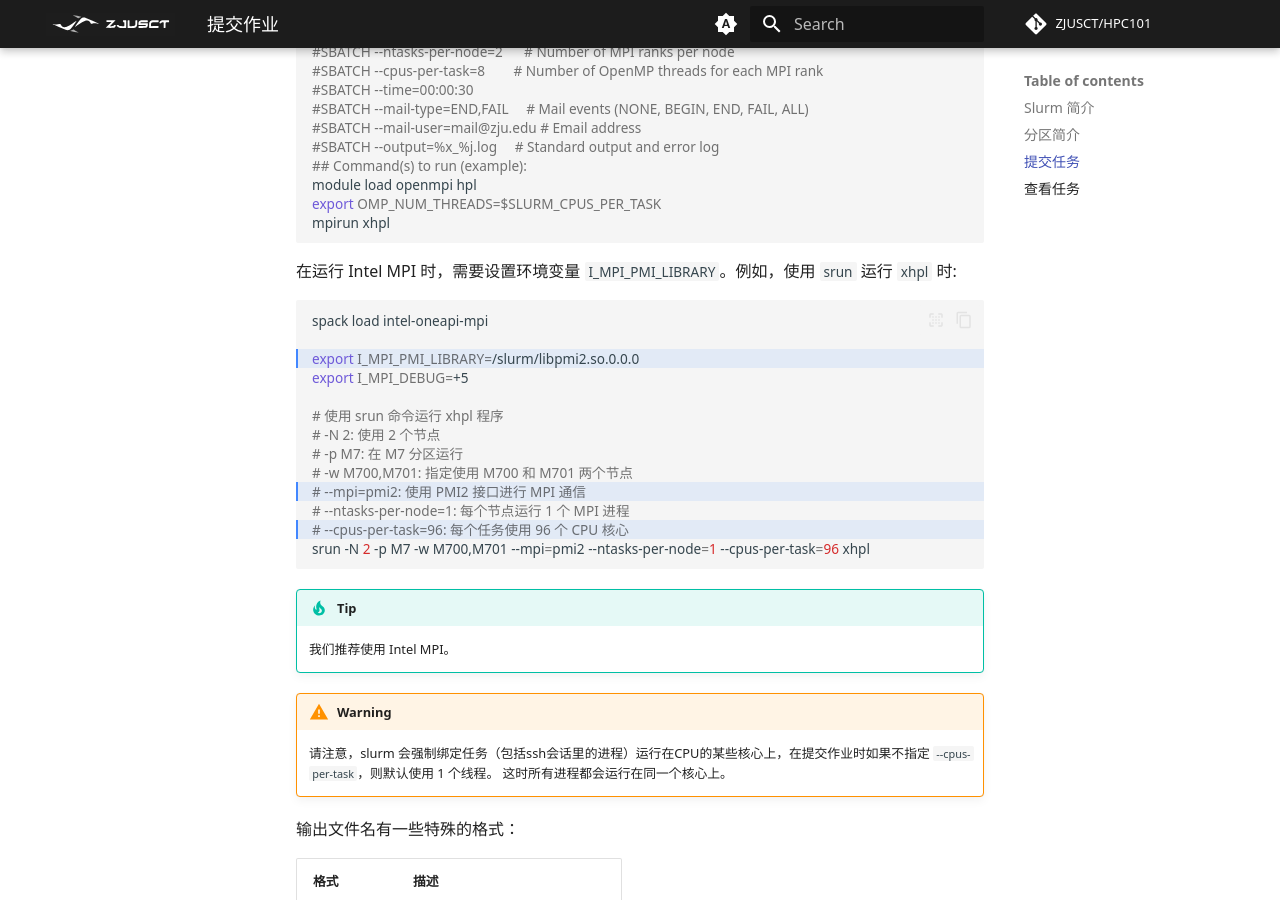
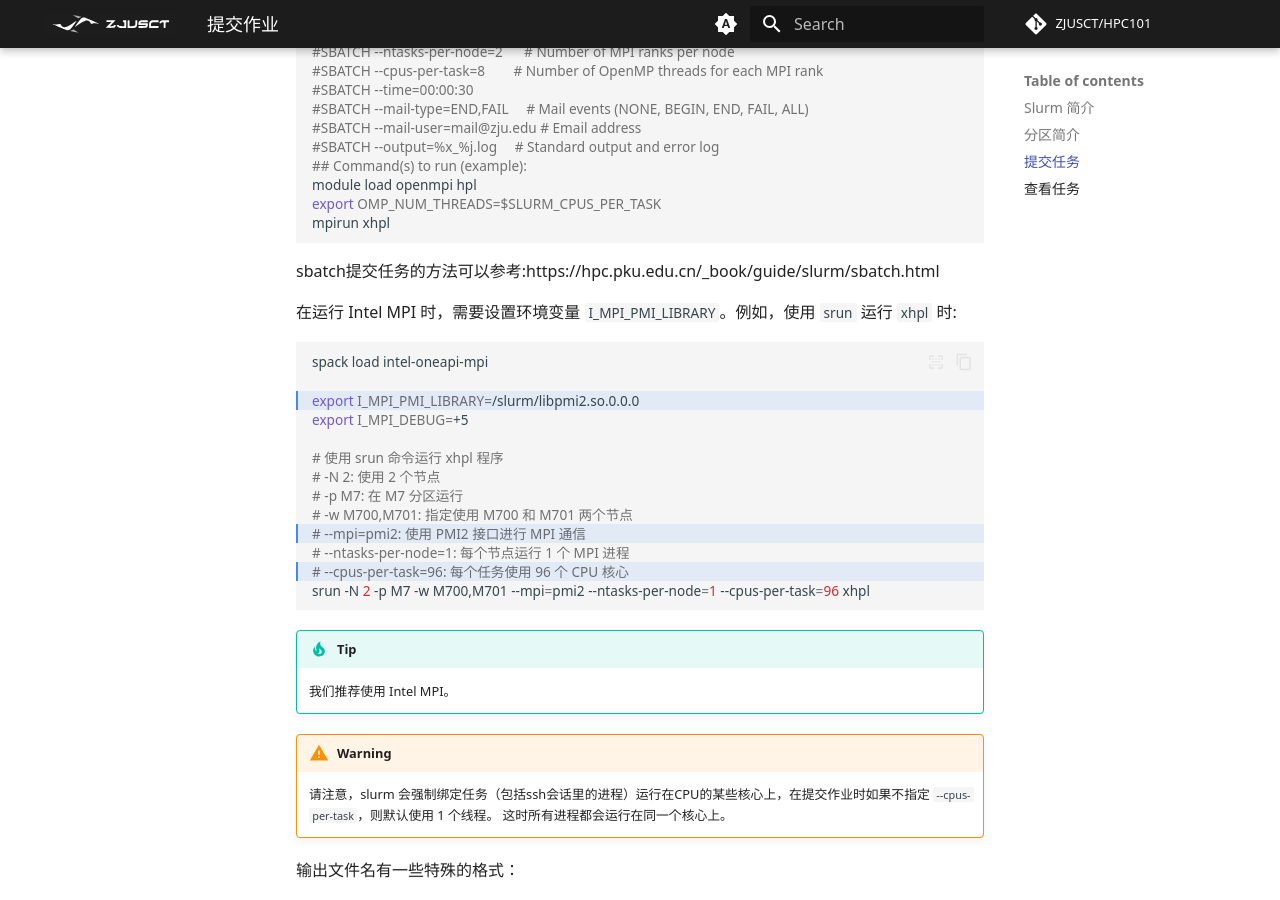
Before and after one commit to wys917/HPC101, an MkDocs documentation site: the page built from docs/guide/job.md, in a window 1280 px wide and 900 px high, scrolled down 1642 px. Built offline with MkDocs 1.6.1 and Material for MkDocs 9.7.7, drawn with Linux system fonts in a browser that asks for light colours; some web fonts are replaced; comment, search, counter and statistics services are not loaded.

Commit message:
Update job.md
添加sbatch的使用文档。pku的文档讲得比较清晰

````diff
--- a/docs/guide/job.md
+++ b/docs/guide/job.md
@@ -77,6 +77,8 @@ module load openmpi hpl
 export OMP_NUM_THREADS=$SLURM_CPUS_PER_TASK
 mpirun xhpl
 ```
+
+sbatch提交任务的方法可以参考:https://hpc.pku.edu.cn/_book/guide/slurm/sbatch.html
 
 在运行 Intel MPI 时，需要设置环境变量 `I_MPI_PMI_LIBRARY`。例如，使用 `srun` 运行 `xhpl` 时:
 
````
